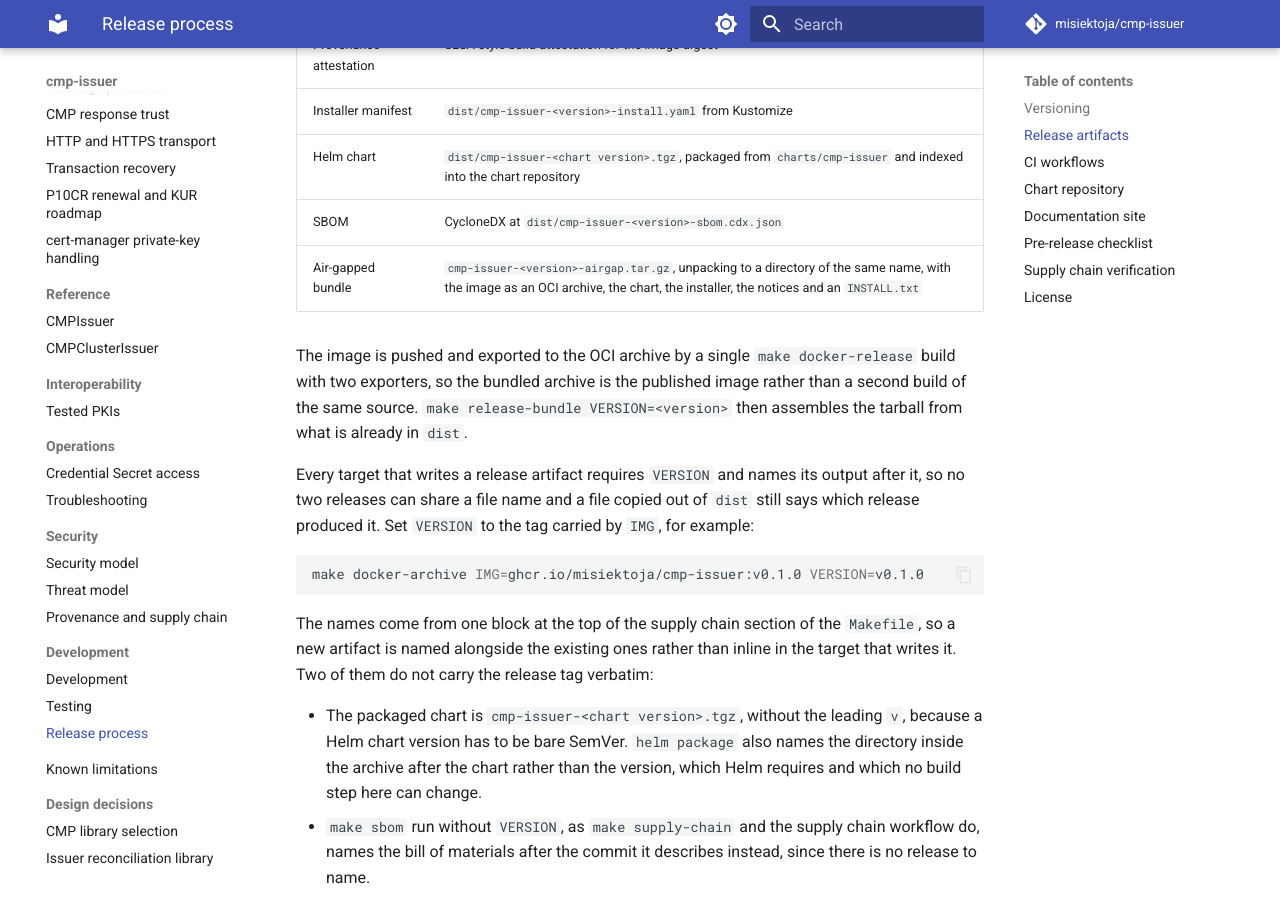
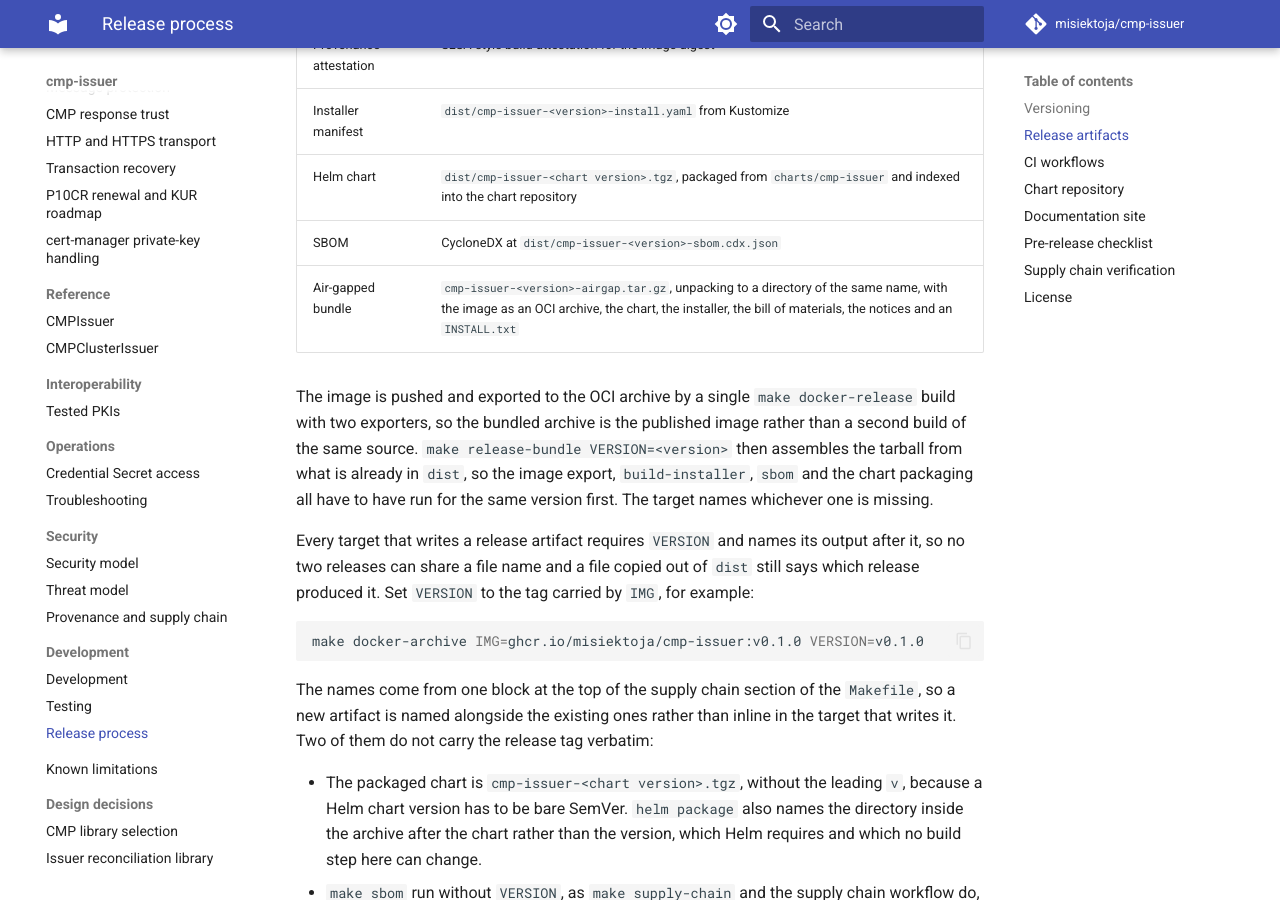
Before and after one commit to misiektoja/cmp-issuer, an MkDocs documentation site: the page built from docs/development/release-process.md, in a window 1280 px wide and 900 px high, scrolled down 616 px. Built offline with MkDocs 1.6.1 and Material for MkDocs 9.7.7, drawn with Linux system fonts in a browser that asks for light colours; comment, search, counter and statistics services are not loaded.

Commit message:
docs(development): name the artifacts the bundle assembly requires

```diff
--- a/docs/development/release-process.md
+++ b/docs/development/release-process.md
@@ -19,11 +19,13 @@
 | Installer manifest | `dist/cmp-issuer-<version>-install.yaml` from Kustomize |
 | Helm chart | `dist/cmp-issuer-<chart version>.tgz`, packaged from `charts/cmp-issuer` and indexed into the chart repository |
 | SBOM | CycloneDX at `dist/cmp-issuer-<version>-sbom.cdx.json` |
-| Air-gapped bundle | `cmp-issuer-<version>-airgap.tar.gz`, unpacking to a directory of the same name, with the image as an OCI archive, the chart, the installer, the notices and an `INSTALL.txt` |
+| Air-gapped bundle | `cmp-issuer-<version>-airgap.tar.gz`, unpacking to a directory of the same name, with the image as an OCI archive, the chart, the installer, the bill of materials, the notices and an `INSTALL.txt` |
 
 The image is pushed and exported to the OCI archive by a single `make docker-release` build with two
 exporters, so the bundled archive is the published image rather than a second build of the same source.
-`make release-bundle VERSION=<version>` then assembles the tarball from what is already in `dist`.
+`make release-bundle VERSION=<version>` then assembles the tarball from what is already in `dist`, so
+the image export, `build-installer`, `sbom` and the chart packaging all have to have run for the same
+version first. The target names whichever one is missing.
 
 Every target that writes a release artifact requires `VERSION` and names its output after it, so no two
 releases can share a file name and a file copied out of `dist` still says which release produced it. Set
```
